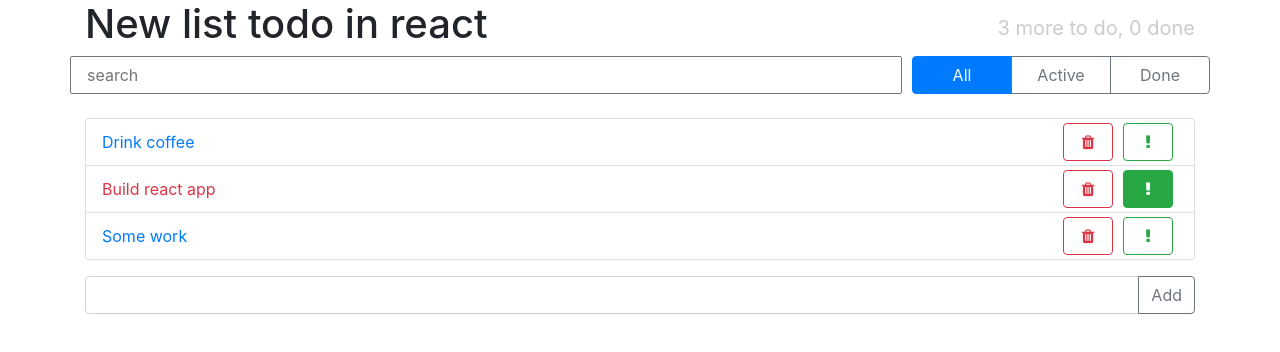
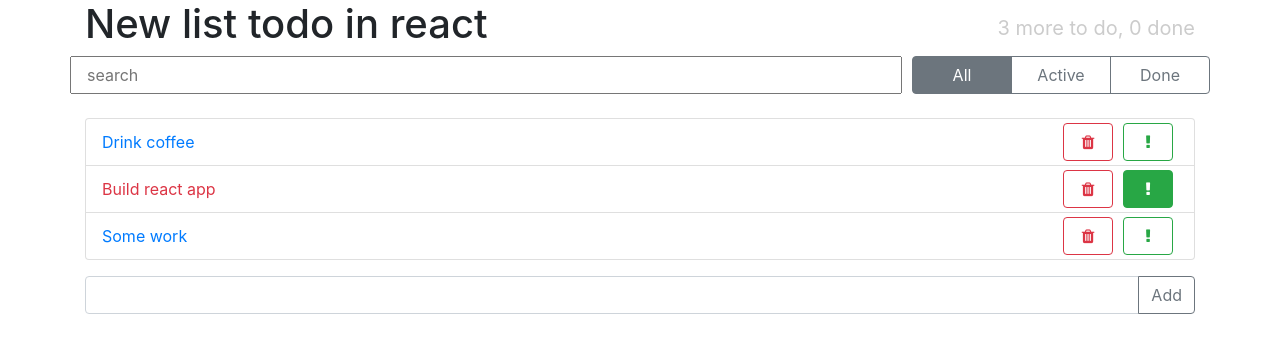
Before and after one commit to Maksim996/Learn-React, a React (Create React App) app: page / in a window 1280 px wide. Shown: the top 352 px of the page. Built offline with nearby package versions, Linux system fonts and the light colour scheme.

Commit message:
try filter

```diff
--- a/src/App.js
+++ b/src/App.js
@@ -12,6 +12,7 @@ export default class App extends Component {
       { label: 'Build react app', important: true, done: false, id: 2 },
       { label: 'Some work', important: false, done: false, id: 3 },
     ],
+    searchTodoData: [],
     toDo: null,
     done: null,
   };
@@ -49,7 +50,6 @@ export default class App extends Component {
       }
     });
   };
-
   onToggleDone = (id) => {
     this.setState(({ todoData }) => {
       return {
@@ -57,9 +57,28 @@ export default class App extends Component {
       }
     });
   };
+  onChangeSearch = (search) => {
+    if (search) {
+      const items = this.state.todoData.filter(el => el.label.toUpperCase().search(search.toUpperCase()) !== -1)
+      this.setState(({ todoData }) => {
+        return {
+          searchTodoData: items.length ? items : []
+        }
+      });
+    } else {
+      this.setState(() => {
+        return {
+          searchTodoData: []
+        }
+      });
+    }
+  };
+  onChangeFilter = (value) => {
+    console.log(value)
+  };
 
   render() {
-    const { todoData } = this.state;
+    const { todoData, searchTodoData } = this.state;
     const doneCount = todoData.filter(el => el.done).length;
     const toDoCount = todoData.length - doneCount;
 
@@ -67,10 +86,10 @@ export default class App extends Component {
       <div className="container">
         <AppHeader toDo={toDoCount} done={doneCount} />
         <div className="row mb-4">
-          <Search/>
-          <TodoStatusFilter/>
+          <Search onChangeSearch={this.onChangeSearch}/>
+          <TodoStatusFilter onChangeFilter={this.onChangeFilter}/>
         </div>
-        <TodoList items={todoData}
+        <TodoList items={searchTodoData.length ? searchTodoData : todoData}
                   onDeleted={this.onDeletedItem}
                   onToggleImportant={this.onToggleImportant}
                   onToggleDone={this.onToggleDone}
--- a/src/components/Search/Search.js
+++ b/src/components/Search/Search.js
@@ -1,7 +1,10 @@
 import React from 'react';
 
-const Search = () => {
-  return <input type="text" placeholder="search" className="col"/>
+const Search = ({onChangeSearch}) => {
+  return <input type="text"
+                placeholder="search"
+                className="col"
+                onChange={(e) => onChangeSearch(e.target.value)}/>
 };
 
 export default Search;
--- a/src/components/TodoStatusFilter/TodoStatusFilter.js
+++ b/src/components/TodoStatusFilter/TodoStatusFilter.js
@@ -2,12 +2,38 @@ import React, { Component } from 'react';
 import './TodoStatusFilter.css';
 
 export default class TodoStatusFilter extends Component {
+  state ={
+    activeBtn: 'All',
+    btn: [
+      {name: 'All', className: 'btn btn-outline-secondary active', type: 'button', onClick: () => this.onChangeFilter('All') },
+      {name: 'Active', className: 'btn btn-outline-secondary', type: 'button', onClick: () => this.onChangeFilter('Active') },
+      {name: 'Done', className: 'btn btn-outline-secondary', type: 'button', onClick: () => this.onChangeFilter('Done') }
+    ]
+  };
+  onChangeFilter = (value) => {
+    this.setState(({ btn }) => {
+      const idx = btn.findIndex(el => el.name === value);
+      console.log(btn[idx]['className'] + ' active')
+      return [
+        ...btn.slice(0, idx),
+        { ...btn[idx], className: btn[idx]['className'] + ' active'},
+        ...btn.slice(idx + 1)
+      ];
+    })
+  };
+
   render() {
     return (
       <div className="btn-group todo-status-filter" role="group" aria-label="Basic example">
-        <button type="button" className="btn btn-primary">All</button>
-        <button type="button" className="btn btn-outline-secondary">Active</button>
-        <button type="button" className="btn btn-outline-secondary">Done</button>
+        {this.state.btn.map(
+          (el) => {
+            const {name, ...elem} = el;
+            return <button {...elem} key={name}>{name}</button>
+          }
+        )}
+        {/*<button type="button" className={`btn btn-primary`} onClick={() => this.onChangeFilter('all')}>All</button>*/}
+        {/*<button type="button" className={`btn btn-outline-secondary`} onClick={() => this.onChangeFilter('active')}>Active</button>*/}
+        {/*<button type="button" className={`btn btn-outline-secondary`} onClick={() => this.onChangeFilter('done')}>Done</button>*/}
       </div>
     )
   }
```
